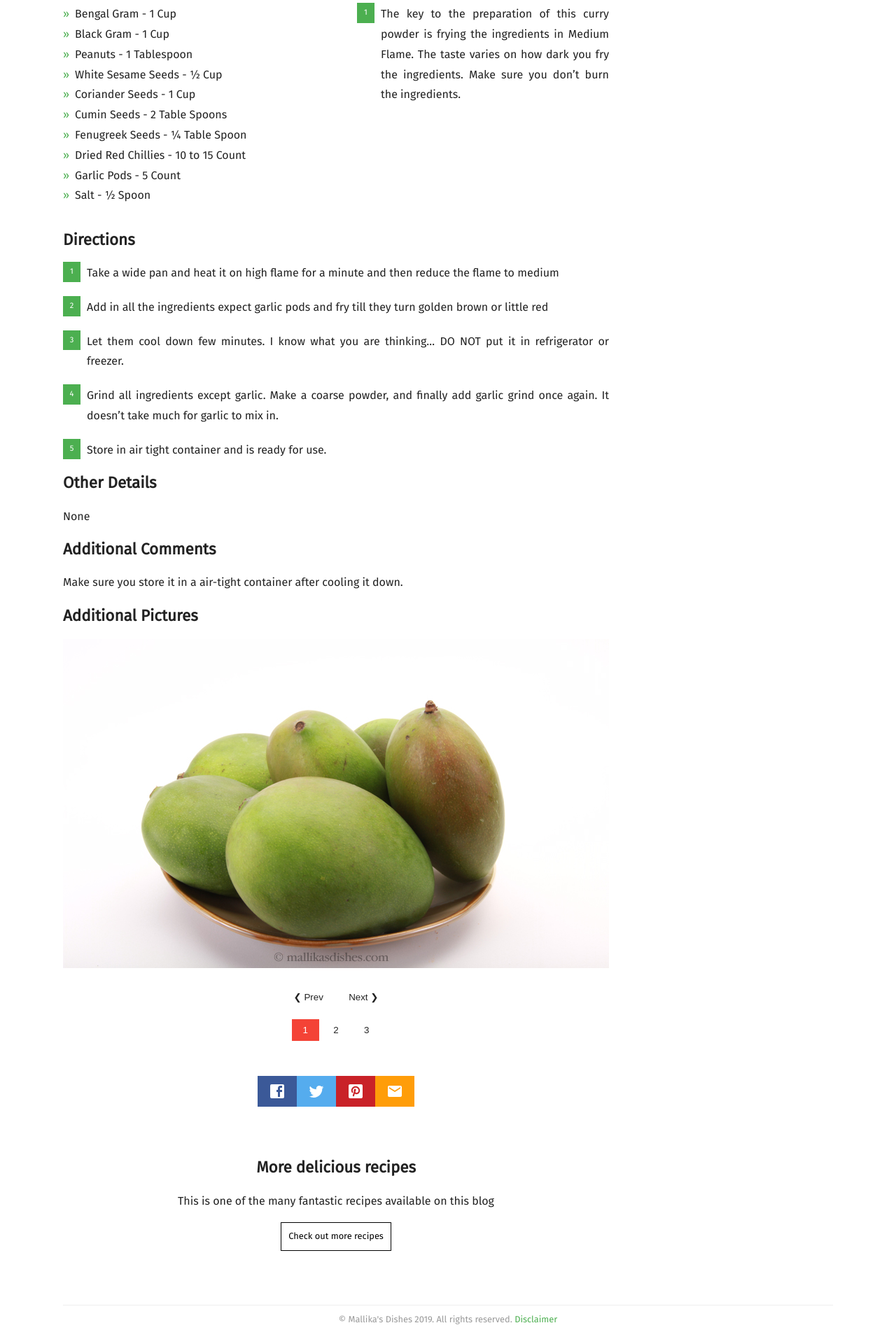
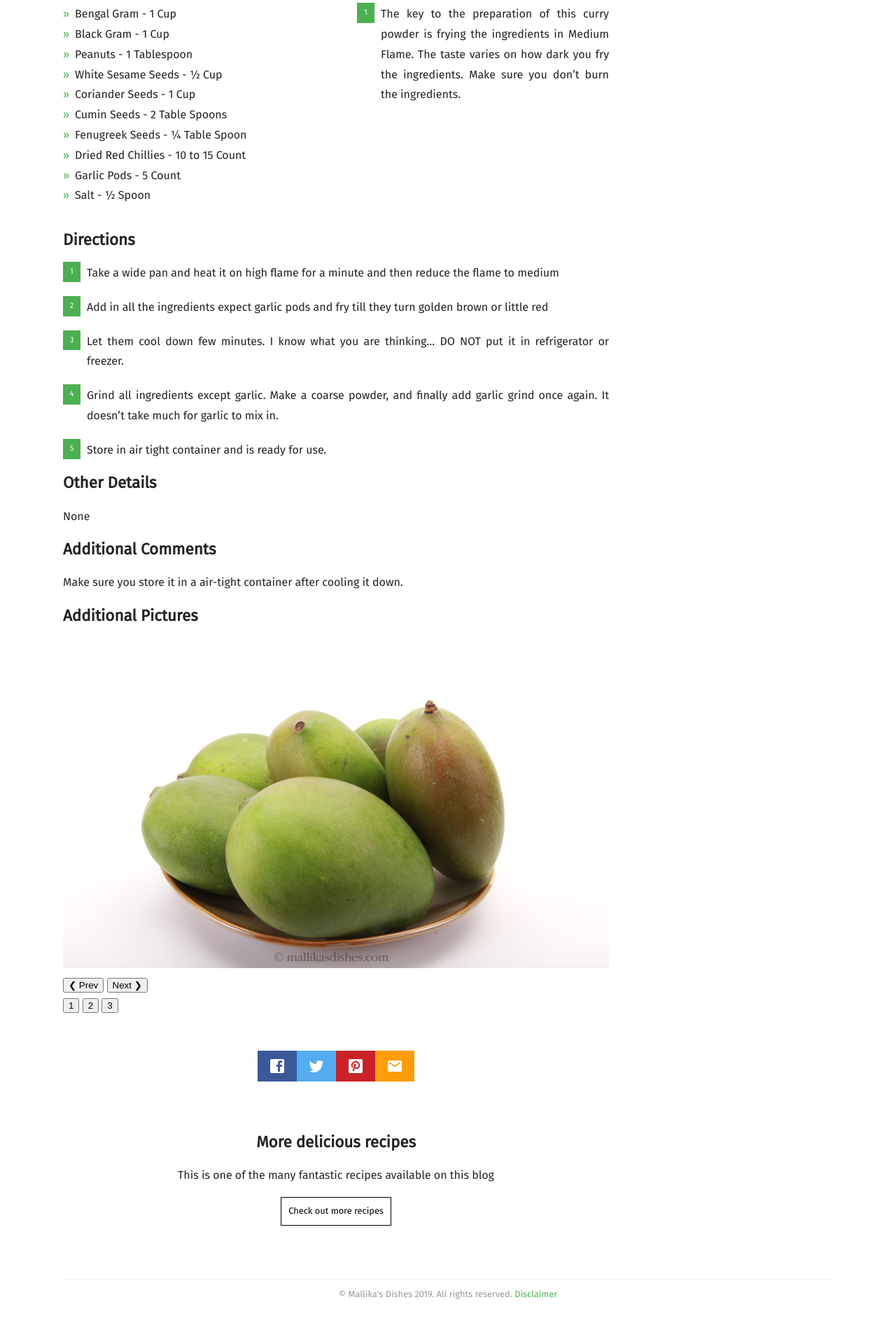
Before and after one commit to mallikasdishes/github.io, a Jekyll site: the page built from _posts/2019-02-18-curry-powder.md, in a window 1280 px wide. Shown: the part 1027-2947 px from the top of the page at 70% size. Built offline with Jekyll 4.4.1, drawn with Linux system fonts in a browser that asks for light colours; nearby versions of some CDN libraries; some web fonts are replaced; comment, search, counter and statistics services are not loaded; after the commit the page ends 2910 px from its top, so only the background shows below that.

Commit message:
Update post.html

```diff
--- a/_layouts/post.html
+++ b/_layouts/post.html
@@ -1,43 +1,8 @@
 ---
 layout: default
 ---
-
 <style>
 .mySlides {display:none}
-.w3-container {
-	padding: 0.01em 16px;
-}
-.w3-content {
-	margin-left: auto;
-	margin-right: auto;
-}
-.w3-button:hover {
-	color:#000!important;background-color:#ccc!important;
-}
-.w3-center {
-	text-align: center!important;
-}
-.w3-red, .w3-hover-red:hover {
-	color: #fff!important;
-	background-color: #f44336!important;
-}
-.w3-section {
-	margin-top: 16px!important;
-	margin-bottom: 16px!important;
-}
-.w3-btn, .w3-button {
-	border: none;
-	display: inline-block;
-	padding: 8px 16px;
-	vertical-align: middle;
-	overflow: hidden;
-	text-decoration: none;
-	color: inherit;
-	background-color: inherit;
-	text-align: center;
-	cursor: pointer;
-	white-space: nowrap;
-}
 </style>
 
 <article class="post">
```
